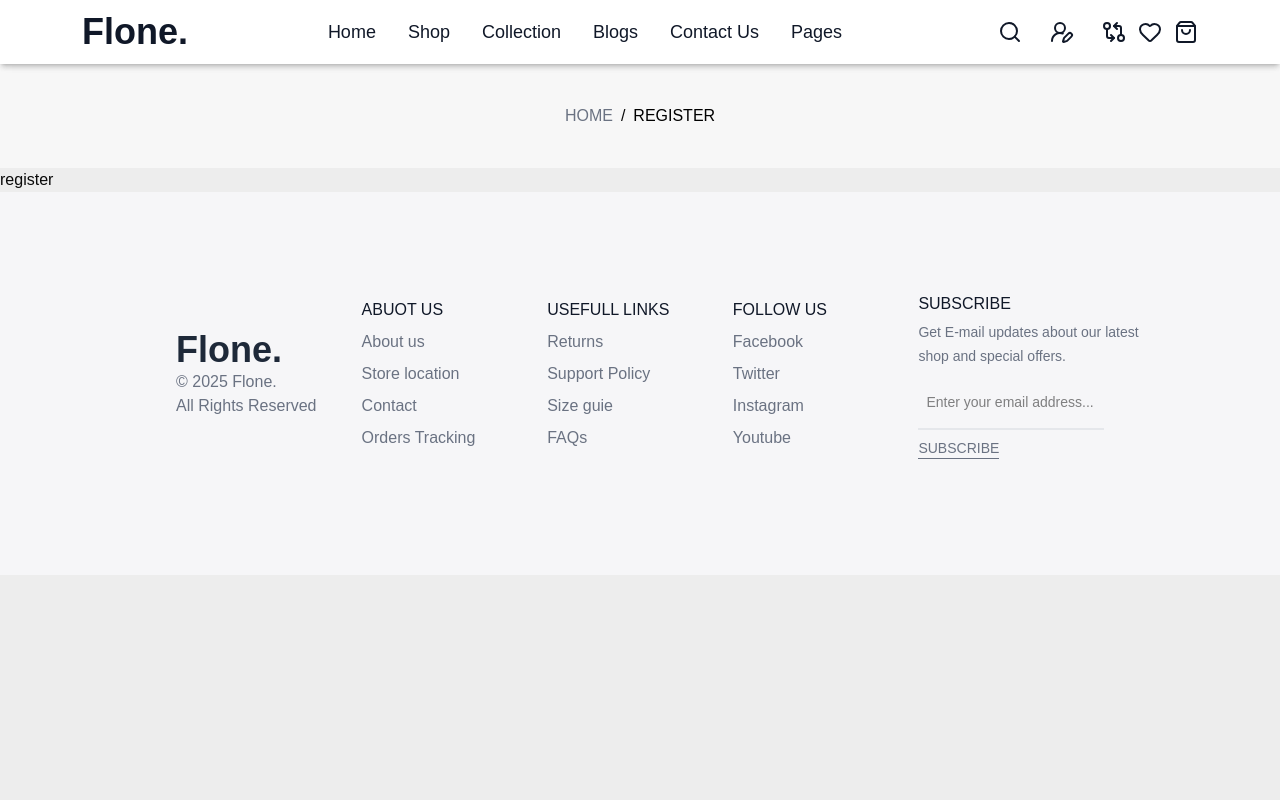
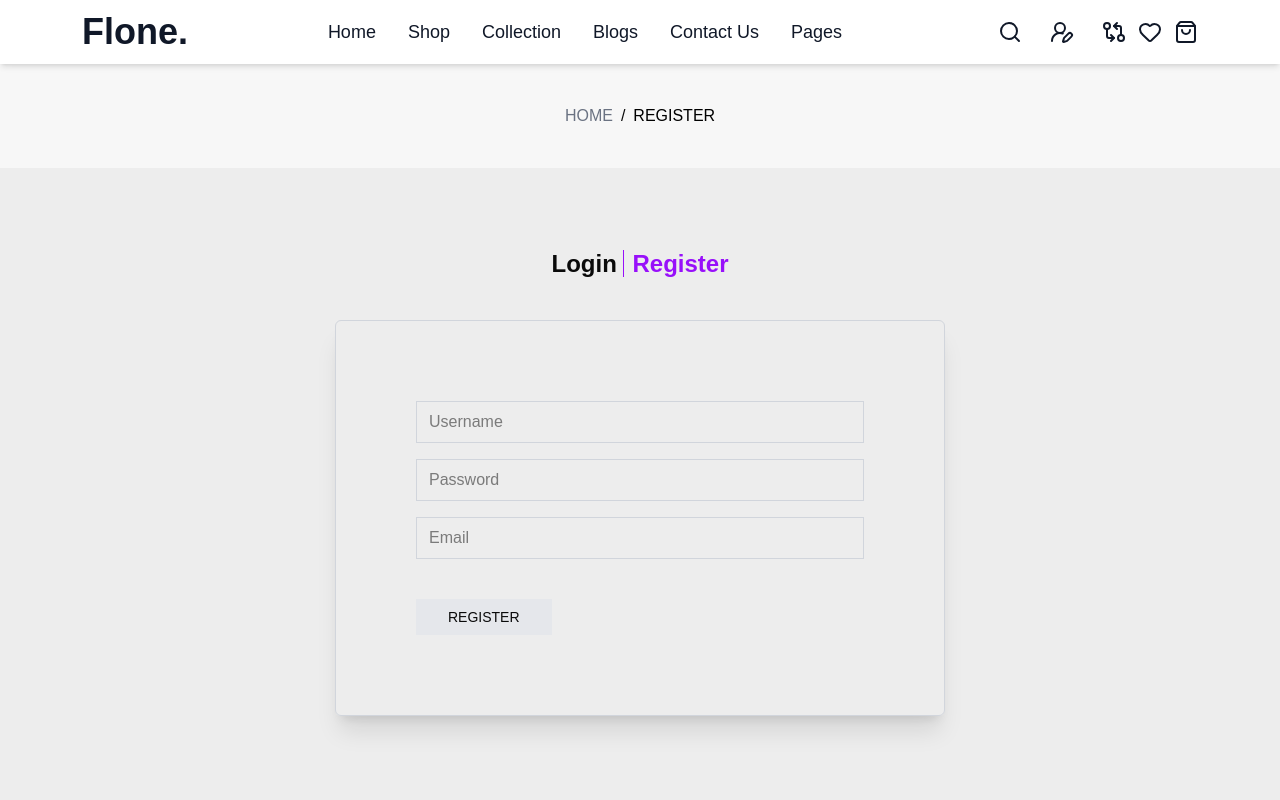
Before and after one commit to Mishra-Abhishek9644/Floneee, a Next.js app: page /register in a window 1280 px wide. Shown: the top 800 px of the page. Built offline with nearby package versions, Linux system fonts and the light colour scheme.

Commit message:
Enhance login and register pages with improved layout, added "Remember me" checkbox, "Forgot Password" link, and email input field for registration.

```diff
--- a/app/login/page.tsx
+++ b/app/login/page.tsx
@@ -1,13 +1,33 @@
 import Breadcrumb from '@/components/Breadcrumb'
-import Navbar from '@/components/Navbar'
+import Link from 'next/link'
 import React from 'react'
 
 const page = () => {
   return (
     <>
-    <Navbar />
-    <Breadcrumb />
-    <div className=''>Login</div>
+      <Breadcrumb />
+      <div className=' flex justify-center items-center'>
+        <div className='w-fit p-20 '>
+          <div  className='text-center text-2xl font-bold text-purple-600 '>
+          <span >Login</span> <Link href={`/register`} className='border-l text-black pl-2'>Register</Link>
+          </div>
+          <div className='shadow-xl border border-gray-300 p-20 my-10 rounded-md'>
+            <div className='grid grid-cols-1 gap-4'>
+              <input type="text" name="" className='py-2 w-md px-3 outline-hidden border border-gray-300' placeholder='Username' />
+              <input type="text" name="" className='py-2 w-md px-3 outline-hidden border border-gray-300' placeholder='Password' />
+            </div>
+            <div className='flex justify-between items-center my-8 '>
+              <div>
+                <input type="checkbox" />&nbsp; Remember me
+              </div>
+              <a className='hover:text-purple-600 cursor-pointer'>Forgot Password</a>
+            </div>
+            <div>
+              <button className='bg-gray-200 hover:bg-purple-600 hover:text-white px-8 py-2 uppercase text-sm duration-700'>Login</button>
+            </div>
+          </div>
+        </div>
+      </div>
 
     </>
   )
--- a/app/register/page.tsx
+++ b/app/register/page.tsx
@@ -1,13 +1,28 @@
 import Breadcrumb from '@/components/Breadcrumb'
-import Navbar from '@/components/Navbar'
+import Link from 'next/link'
 import React from 'react'
 
 const page = () => {
   return (
     <>
-    <Navbar />
-    <Breadcrumb />
-    <div className=''>register</div>
+      <Breadcrumb />
+      <div className=' flex justify-center items-center'>
+        <div className='w-fit p-20 '>
+          <div className='text-center text-2xl font-bold '>
+            <Link href={`/login`} >Login </Link> <span className='border-l text-purple-600 pl-2'>Register</span>
+          </div>
+          <div className='shadow-xl border border-gray-300 p-20 my-10 rounded-md'>
+            <div className='grid grid-cols-1 gap-4'>
+              <input type="text" name="" className='py-2 w-md px-3 outline-hidden border border-gray-300' placeholder='Username' />
+              <input type="text" name="" className='py-2 w-md px-3 outline-hidden border border-gray-300' placeholder='Password' />
+              <input type="text" name="" className='py-2 w-md px-3 outline-hidden border border-gray-300' placeholder='Email' />
+            </div>
+            <div className='mt-10'>
+              <button className='bg-gray-200 hover:bg-purple-600 hover:text-white px-8 py-2 uppercase text-sm duration-700'>Register</button>
+            </div>
+          </div>
+        </div>
+      </div>
 
     </>
   )
```
